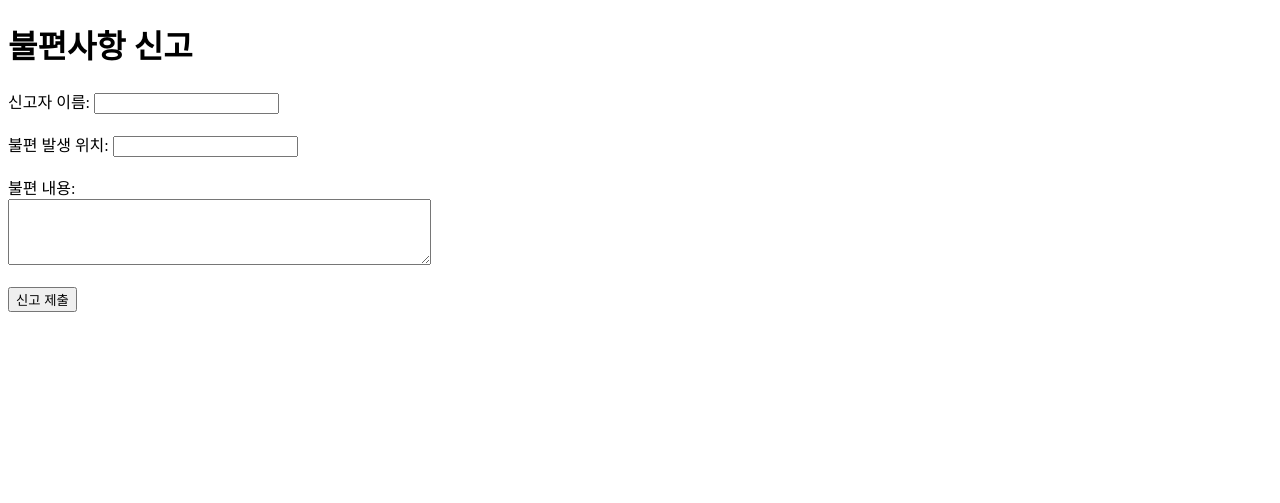
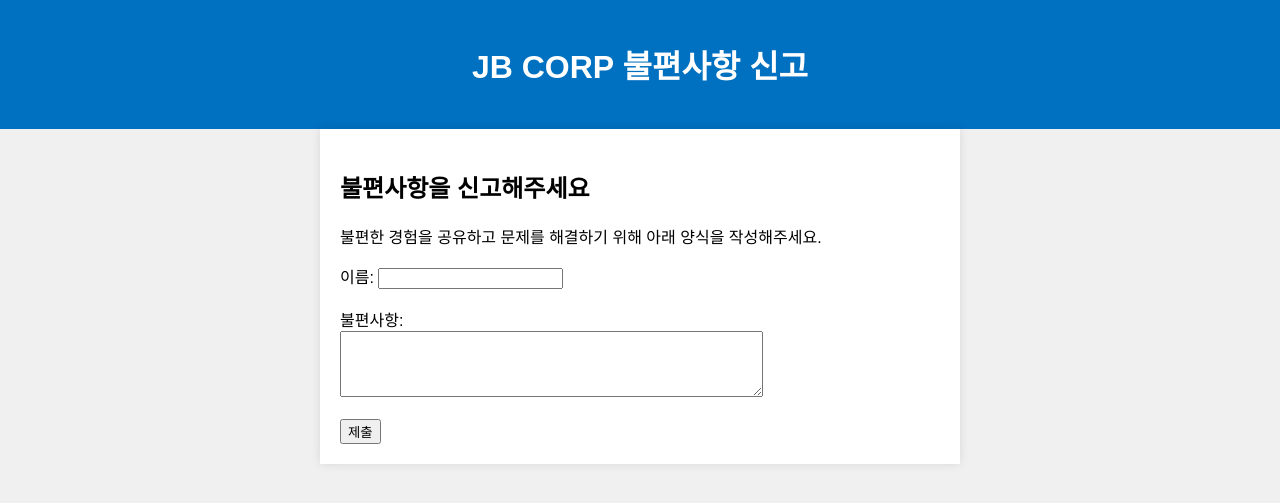
Before and after one commit to mongshot/jbclaim_py, a Flask app: page / in a window 1280 px wide. Shown: the top 503 px of the page. Run offline with Flask 2, Linux system fonts and the light colour scheme.

Commit message:
Update index.html

```diff
--- a/templates/index.html
+++ b/templates/index.html
@@ -1,21 +1,48 @@
 <!DOCTYPE html>
-<html>
+<html lang="en">
 <head>
-    <title>불편사항 신고</title>
+    <meta charset="UTF-8">
+    <meta name="viewport" content="width=device-width, initial-scale=1.0">
+    <title>JB CORP 불편사항 신고</title>
+    <style>
+        /* 스타일 수정 가능 */
+        body {
+            font-family: Arial, sans-serif;
+            background-color: #f0f0f0;
+            margin: 0;
+            padding: 0;
+        }
+        .header {
+            text-align: center;
+            background-color: #0070c0;
+            color: white;
+            padding: 20px;
+        }
+        .container {
+            max-width: 600px;
+            margin: 0 auto;
+            padding: 20px;
+            background-color: white;
+            box-shadow: 0 0 10px rgba(0, 0, 0, 0.1);
+        }
+    </style>
 </head>
 <body>
-    <h1>불편사항 신고</h1>
-    <form action="/submit" method="post">
-        <label for="reporter">신고자 이름:</label>
-        <input type="text" id="reporter" name="reporter" required><br><br>
-
-        <label for="location">불편 발생 위치:</label>
-        <input type="text" id="location" name="location" required><br><br>
-
-        <label for="complaint">불편 내용:</label><br>
-        <textarea id="complaint" name="complaint" rows="4" cols="50" required></textarea><br><br>
-
-        <input type="submit" value="신고 제출">
-    </form>
+    <div class="header">
+        <h1>JB CORP 불편사항 신고</h1>
+    </div>
+    <div class="container">
+        <!-- 내용 추가 -->
+        <h2>불편사항을 신고해주세요</h2>
+        <p>불편한 경험을 공유하고 문제를 해결하기 위해 아래 양식을 작성해주세요.</p>
+        <form>
+            <!-- 입력 폼 추가 -->
+            <label for="name">이름:</label>
+            <input type="text" id="name" name="name"><br><br>
+            <label for="issue">불편사항:</label><br>
+            <textarea id="issue" name="issue" rows="4" cols="50"></textarea><br><br>
+            <input type="submit" value="제출">
+        </form>
+    </div>
 </body>
 </html>
```
